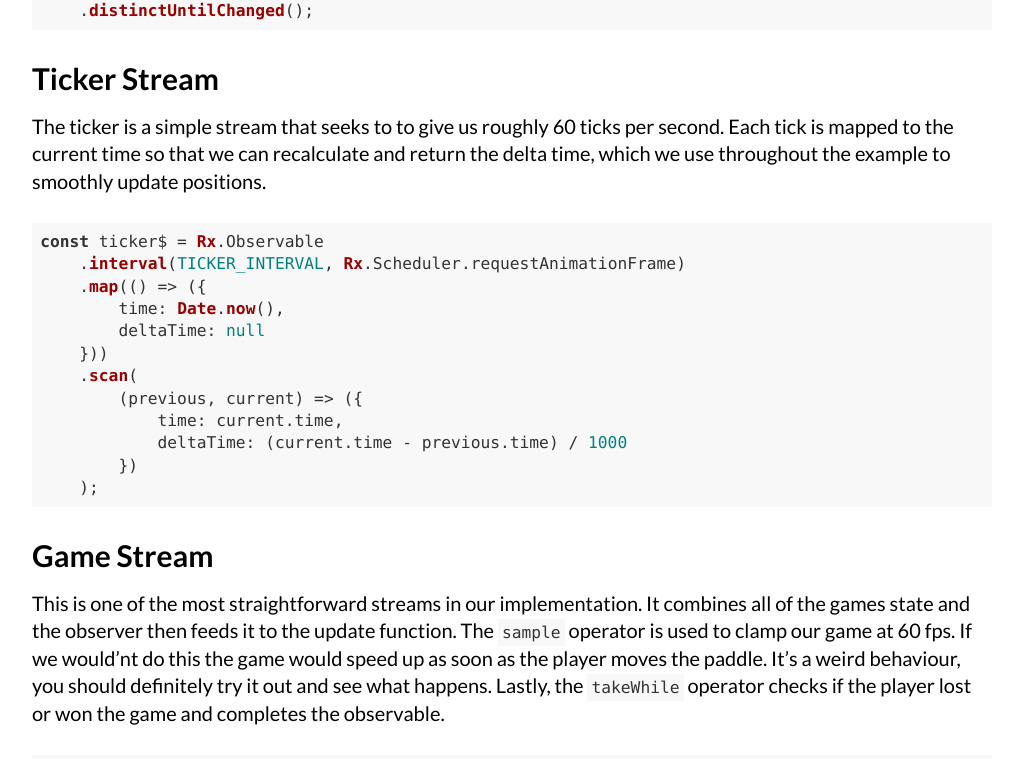
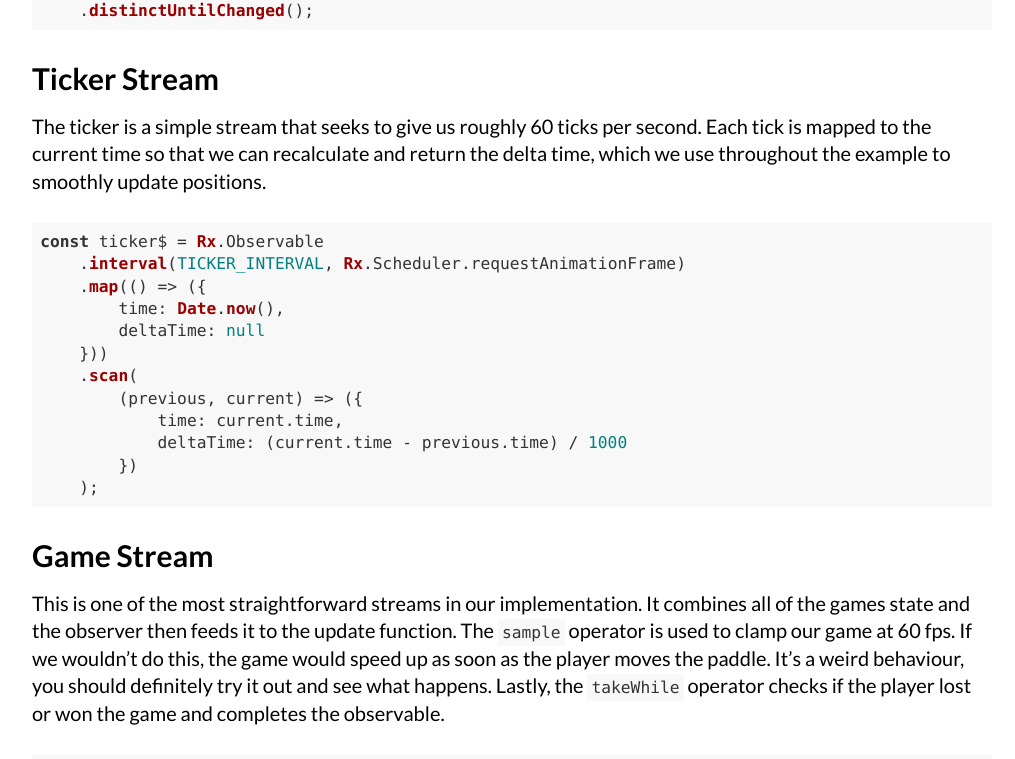
Before and after one commit to Lorti/manu.ninja, a Jekyll site: the page built from _posts/2016-04-17-functional-reactive-game-programming-rxjs-breakout.md, in a window 1280 px wide and 1400 px high, scrolled down 2039 px. Shown: the part 146-905 px from the top of the window, without its empty margins (128-1143 px from the left). Built offline with Jekyll 4.4.1, drawn with Linux system fonts in a browser that asks for light colours; nearby versions of some CDN libraries; comment, search, counter and statistics services are not loaded.

Commit message:
mistakes spotted by my girl

```diff
--- a/_posts/2016-04-17-functional-reactive-game-programming-rxjs-breakout.md
+++ b/_posts/2016-04-17-functional-reactive-game-programming-rxjs-breakout.md
@@ -62,7 +62,7 @@ const paddle$ = ticker$
 
 ## Ticker Stream
 
-The ticker is a simple stream that seeks to to give us roughly 60 ticks per second. Each tick is mapped to the current time so that we can recalculate and return the delta time, which we use throughout the example to smoothly update positions.
+The ticker is a simple stream that seeks to give us roughly 60 ticks per second. Each tick is mapped to the current time so that we can recalculate and return the delta time, which we use throughout the example to smoothly update positions.
 
 ~~~ js
 const ticker$ = Rx.Observable
@@ -81,7 +81,7 @@ const ticker$ = Rx.Observable
 
 ## Game Stream
 
-This is one of the most straightforward streams in our implementation. It combines all of the games state and the observer then feeds it to the update function. The `sample` operator is used to clamp our game at 60 fps. If we would'nt do this the game would speed up as soon as the player moves the paddle. It's a weird behaviour, you should definitely try it out and see what happens. Lastly, the `takeWhile` operator checks if the player lost or won the game and completes the observable.
+This is one of the most straightforward streams in our implementation. It combines all of the games state and the observer then feeds it to the update function. The `sample` operator is used to clamp our game at 60 fps. If we wouldn't do this, the game would speed up as soon as the player moves the paddle. It's a weird behaviour, you should definitely try it out and see what happens. Lastly, the `takeWhile` operator checks if the player lost or won the game and completes the observable.
 
 ~~~ js
 Rx.Observable
```
